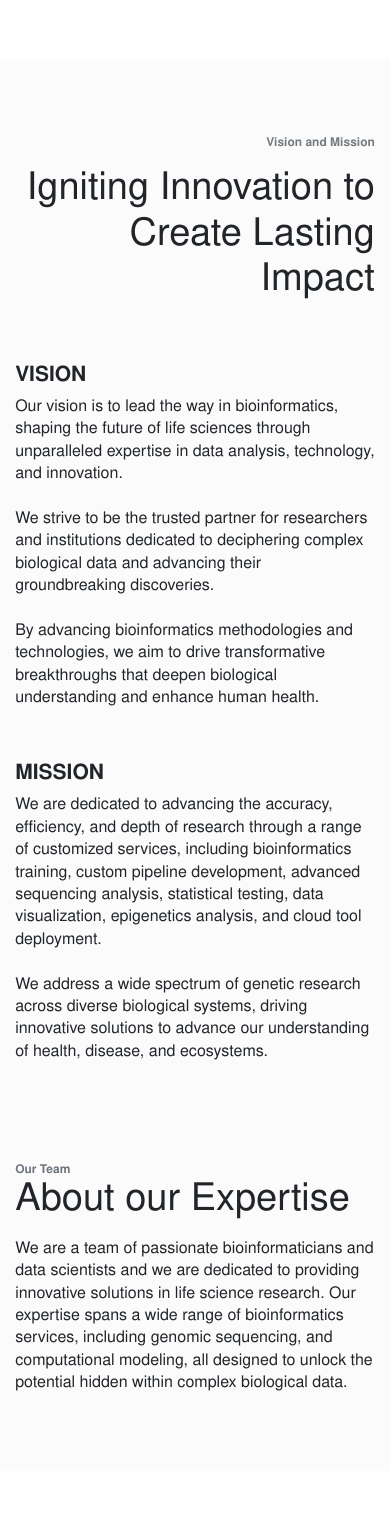
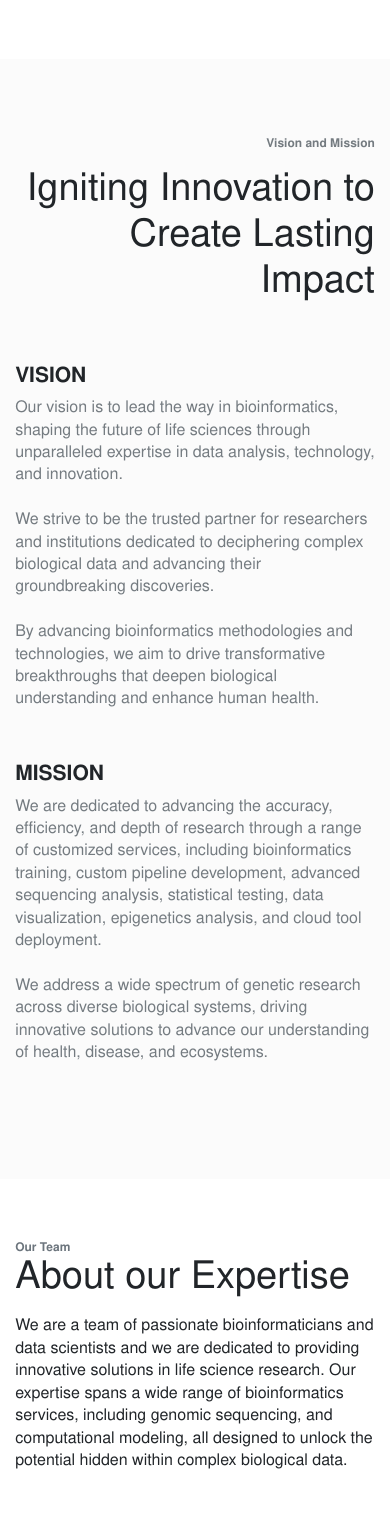
Before and after one commit to araviind8712/d2dWebsite-1.0.0, an Angular app: page /d2dWebsite-1.0.0/aboutus in a window 390 px wide. Shown: the part 1100-2615 px from the top of the page. Built offline with nearby package versions, Linux system fonts and the light colour scheme.

Commit message:
about us, transition to matdialog, navbar hover fix

```diff
--- a/src/app/app.component.ts
+++ b/src/app/app.component.ts
@@ -24,7 +24,7 @@ export class AppComponent {
   }
   @HostListener('document:mousemove', ['$event'])
   onMouseMove(event: MouseEvent) {
-    this.isCursorAtTop = event.clientY <= 40;
+    this.isCursorAtTop = event.clientY <= 90;
   }
   @HostListener('window:scroll', [])
   onWindowScroll(): void {
--- a/src/app/pages/aboutus/aboutus.component.css
+++ b/src/app/pages/aboutus/aboutus.component.css
@@ -1,3 +1,7 @@
+.txt-black{
+    color: #121214 !important;
+}
+
 @media (max-width: 767px) {
     .aboutus-gallery .col-8:nth-child(odd) {
         margin-left: auto;
@@ -6,4 +10,9 @@
     .mt-80 {
         margin-top: calc(15.53vw + 0.0164px) !important;
     }
+
+    .txt-black{
+        color: #747B80 !important;
+
+    }
 }
--- a/src/app/pages/aboutus/aboutus.component.html
+++ b/src/app/pages/aboutus/aboutus.component.html
@@ -17,14 +17,14 @@
     </div>
     <div class="p-48 p-80 section2 section bg-lightwhite">
         <div class="text-right my-3">
-            <p class="color-lightgrey fsb-16 lh-22">Vision and Mission</p>
+            <p class="color-lightgrey fsb-16">Vision and Mission</p>
             <p class="fsr-51 lh-61">Igniting Innovation to Create Lasting Impact</p>
         </div>
         <div class="mt-80">
 
             <div class="row my-3">
                 <h2 class="col-md-4 text-uppercase fsb-21 lh-29">Vision</h2>
-                <pre class="col-md-8 col-12 multi-line fsr-21 lh-29">Our vision is to lead the way in bioinformatics, shaping the future of life sciences through unparalleled expertise in data analysis, technology, and innovation.
+                <pre class="col-md-8 col-12 multi-line fsr-21 lh-29 txt-black">Our vision is to lead the way in bioinformatics, shaping the future of life sciences through unparalleled expertise in data analysis, technology, and innovation.
 
 We strive to be the trusted partner for researchers and institutions dedicated to deciphering complex biological data and advancing their groundbreaking discoveries.
 
@@ -33,13 +33,15 @@ By advancing bioinformatics methodologies and technologies, we aim to drive tran
             </div>
             <div class="row my-3">
                 <h2 class="col-md-4 text-uppercase fsb-21 lh-29">Mission</h2>
-                <pre class="col-md-8 col-12 multi-line fsr-21 lh-29">We are dedicated to advancing the accuracy, efficiency, and depth of research through a range of customized services, including bioinformatics training, custom pipeline development, advanced sequencing analysis, statistical testing, data visualization, epigenetics analysis, and cloud tool deployment.
+                <pre class="col-md-8 col-12 multi-line fsr-21 lh-29 txt-black">We are dedicated to advancing the accuracy, efficiency, and depth of research through a range of customized services, including bioinformatics training, custom pipeline development, advanced sequencing analysis, statistical testing, data visualization, epigenetics analysis, and cloud tool deployment.
 
 We address a wide spectrum of genetic research across diverse biological systems, driving innovative solutions to advance our understanding of health, disease, and ecosystems.
             </pre>
             </div>
         </div>
-        <section class="mt-80 lh-61">
+    </div>
+    <div class="p-48 p-80">
+        <section class="lh-61 bg-white">
             <div>
                 <section class="text-secondary fsb-16 p-0 lh-22">Our Team</section>
                 <section class="fsr-51">About our Expertise</section>
--- a/src/app/pages/contact-us/contact-us.component.css
+++ b/src/app/pages/contact-us/contact-us.component.css
@@ -143,7 +143,7 @@ label {
   font-family: 'NimbusSanL';
   font-style: normal;
   font-weight: 400;
-  font-size: 38px;
+  font-size: 51px;
   line-height: 61px;
   color: #121314;
   flex: none;
@@ -272,4 +272,8 @@ p {
     padding: calc(11.65vw + 0.002px) calc(3.88vw + 0.0144px)!important ;
   }
 
+  .title{
+    font-size: 38px !important;
+  }
+
 }
--- a/src/app/pages/service-menu/service-menu.component.css
+++ b/src/app/pages/service-menu/service-menu.component.css
@@ -46,7 +46,7 @@ line-height: 39px;
 }
 
 .pb24{
-  padding-bottom: calc(1.66vw + 0.096px) !important;
+  margin-bottom: calc(1.66vw + 0.096px) !important;
 }
 
 .pb8{
@@ -89,7 +89,13 @@ line-height: 39px;
     width: 100%
   }
 
+  .row {
+    margin-right: -15px !important;
+    margin-left: -15px !important;
+  }
+}
 
-
-
+.row {
+  margin-right: -27px !important;
+  margin-left: -30px !important;
 }
--- a/src/app/pages/service-menu/service-menu.component.html
+++ b/src/app/pages/service-menu/service-menu.component.html
@@ -1,10 +1,10 @@
 <div class="container-fluid">
     <div class="row justify-content-center" align="center">
         <div *ngFor="let service of currentServiceMenu;let i = index" (click)="redirect(service.image)"
-            style="padding: 0; box-shadow: none; border: none; cursor: pointer;"
+            style="box-shadow: none; border: none; cursor: pointer;"
             [ngClass]="(i+1)==currentServiceMenu.length?  'col-12 col-md-4 cursor-pointer card-link-hover pb0' : 'col-12 col-md-4 cursor-pointer card-link-hover pb48'">
             <div *ngIf="currentServiceMenu.length==5"
-                [ngClass]="(i+1)%3==0 ?  'pr0 img-container' : 'pr32  img-container'">
+                [ngClass]="(i+1)%3==0 ?  'img-container' : 'img-container'">
                 <img [src]="service.image" class="pb24 service-img">
                 <h4 align="left" class="pb8"><a class="link-text">{{service.topic}}</a>
                     <span class="icon-container" style="background-color: transparent;">
--- a/src/shared/footer/footer.component.css
+++ b/src/shared/footer/footer.component.css
@@ -54,7 +54,7 @@
 
 @media only screen and (max-width: 767px) {
     .pr-8{
-        padding-right: calc(1.94vw + 0.0072px) !important;
+        padding-right: calc(5.41vw + 0.0108px) !important;
     }
     .mt-43{
         margin-top: calc(7.76vw + 0.0288px);
@@ -87,5 +87,4 @@
         font-weight: 400;
     }
 
-
 }
--- a/src/shared/getintouch/getintouch.component.html
+++ b/src/shared/getintouch/getintouch.component.html
@@ -1,4 +1,4 @@
-<div class="bg-lightwhite" class="p-80" style="z-index: 9999 !important;">
+<div class="p-80" style="z-index: 9999 !important;" [ngStyle]="{ 'background-color': isAboutUs ? '#FBFBFB' : 'white' }">
     <div class="marquee">
         <p class="fsb-120" style="font-weight: 700;">
             Fueling Innovation through Collaborative Bioinformatics
--- a/src/shared/getintouch/getintouch.component.ts
+++ b/src/shared/getintouch/getintouch.component.ts
@@ -1,6 +1,7 @@
 import { Component, EventEmitter, Output } from '@angular/core';
 import { ContactUsComponent } from '../../app/pages/contact-us/contact-us.component';
 import { MatDialog } from '@angular/material/dialog';
+import { ActivatedRoute } from '@angular/router';
 
 @Component({
   selector: 'app-getintouch',
@@ -10,8 +11,13 @@ import { MatDialog } from '@angular/material/dialog';
 })
 export class GetintouchComponent {
   @Output() scrollToTopEvent = new EventEmitter<void>();
+  isAboutUs: boolean = false;
 
-  constructor(private dialog: MatDialog) { }
+  constructor(private dialog: MatDialog,private route: ActivatedRoute) {
+    this.route.queryParamMap.subscribe((data)=>{
+      this.isAboutUs =data.get('page')=='aboutus';
+    })
+   }
   openDialog(): void {
     this.dialog.open(ContactUsComponent, {
       width: '100vw',
--- a/src/styles.css
+++ b/src/styles.css
@@ -65,6 +65,18 @@ body {
   background: transparent !important;
   animation: slideUp 0.3s ease-out;
   max-height: fit-content;
+  animation: slideUp 0.3s ease-out !important;
+}
+
+@keyframes slideUp {
+  from {
+    transform: translateY(100%);
+    opacity: 0;
+  }
+  to {
+    transform: translateY(0);
+    opacity: 1;
+  }
 }
 
 /* @keyframes slideUp {
```
